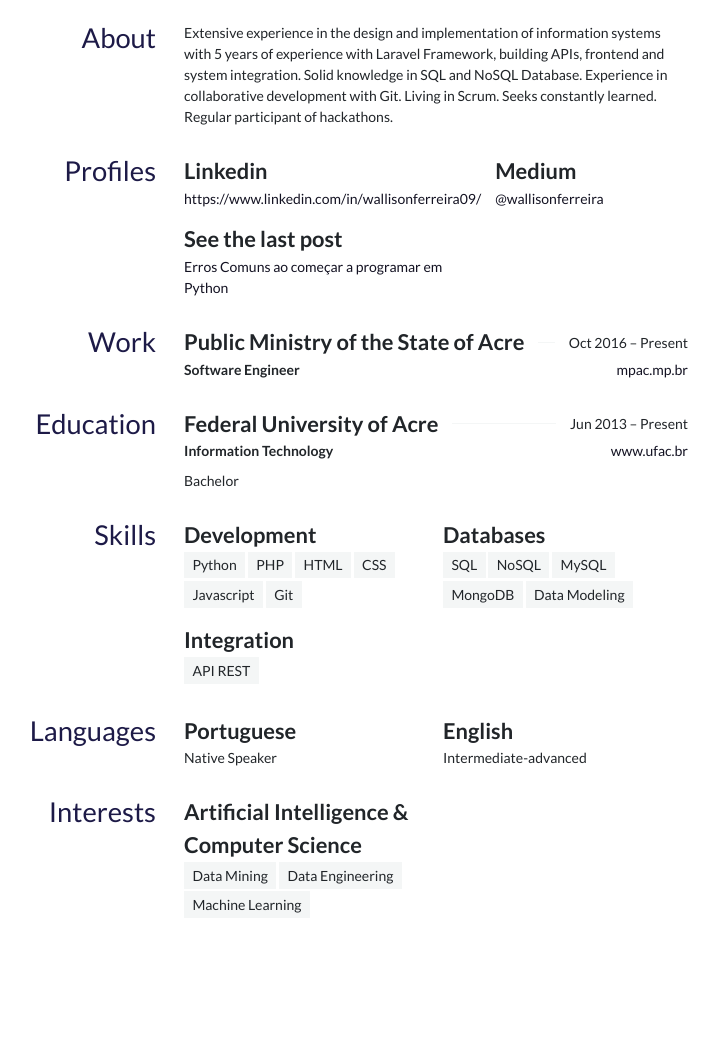
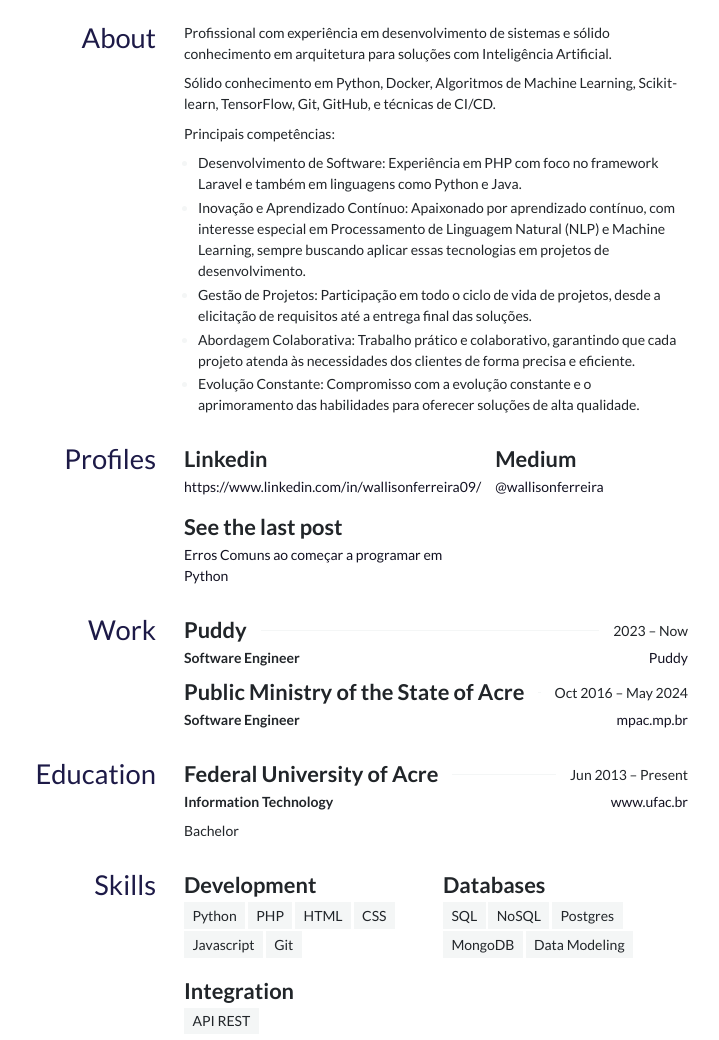
Before and after one commit to wallisonferreira/wallisonferreira.github.io, a website: page index.html in a window 1280 px wide. Shown: the part 320-1360 px from the top of the page, without its empty margins (302-1021 px from the left). Before the commit the page ends 1297 px from the top, so only its background shows below. Drawn offline with Linux system fonts and the light colour scheme.

Commit message:
refact: ajustes no currículo

```diff
--- a/index.html
+++ b/index.html
@@ -2,8 +2,9 @@
 <html lang="en">
   <head>
     <meta charset="utf-8" />
-    <title>Wallison Ferreira</title>
-    <meta name="description" content="Extensive experience in the design and implementation of information systems. Solid knowledge in SQL and NoSQL Database. Experience in collaborative development with Git. Living in Scrum. Seeks constantly learned. Regular participant of hackathons." />
+    <title>Desenvolvedor Backend Experiente | Wallison Ferreira</title>
+    <meta name="description" content="Currículo - Desenvolvedor Backend com 7 anos de experiência em Laravel" />
+    <meta name="keywords" content="software development, resume, software, development, code, developer, experienced">
     <meta name="viewport" content="width=device-width, initial-scale=1" />
     <link rel="stylesheet" href="https://fonts.googleapis.com/css?family=Lato:400,700&display=swap" />
     <style>:root {
@@ -222,7 +223,7 @@ blockquote > * + * {
   </head>
   <body>
       <header class="masthead">
-          <h1>Wallison Ferreira</h1>
+          <h1>Resume - Wallison Ferreira</h1>
           <h2>Backend Developer</h2>
       </header>
       <section id="contact">
@@ -237,7 +238,19 @@ blockquote > * + * {
         <section id="about">
           <h3>About</h3>
           <article>
-            <p>Extensive experience in the design and implementation of information systems with 5 years of experience with Laravel Framework, building APIs, frontend and system integration. Solid knowledge in SQL and NoSQL Database. Experience in collaborative development with Git. Living in Scrum. Seeks constantly learned. Regular participant of hackathons.</p>
+            <p>Profissional com experiência em desenvolvimento de sistemas e sólido conhecimento em arquitetura para soluções com Inteligência Artificial.</p>
+
+            <p>Sólido conhecimento em Python, Docker, Algoritmos de Machine Learning, Scikit-learn, TensorFlow, Git, GitHub, e técnicas de CI/CD.</p>
+
+            <p>Principais competências:</p>
+
+            <ul>
+              <li>Desenvolvimento de Software: Experiência em PHP com foco no framework Laravel e também em linguagens como Python e Java.</li>
+              <li>Inovação e Aprendizado Contínuo: Apaixonado por aprendizado contínuo, com interesse especial em Processamento de Linguagem Natural (NLP) e Machine Learning, sempre buscando aplicar essas tecnologias em projetos de desenvolvimento.</li>
+              <li>Gestão de Projetos: Participação em todo o ciclo de vida de projetos, desde a elicitação de requisitos até a entrega final das soluções.</li>
+              <li>Abordagem Colaborativa: Trabalho prático e colaborativo, garantindo que cada projeto atenda às necessidades dos clientes de forma precisa e eficiente.</li>
+              <li>Evolução Constante: Compromisso com a evolução constante e o aprimoramento das habilidades para oferecer soluções de alta qualidade.</li>
+            </ul>
           </article>
         </section>
         <section id="profiles">
@@ -245,7 +258,7 @@ blockquote > * + * {
           <div class="grid-list">
               <div>
                   <h4>Linkedin</h4>
-                    <a href="https://www.linkedin.com/in/wallison-s-081247133/">https://www.linkedin.com/in/wallisonferreira09/</a>
+                    <a href="https://www.linkedin.com/in/wallisonferreira09/">https://www.linkedin.com/in/wallisonferreira09/</a>
               </div>
               <div>
                   <h4>Medium</h4>
@@ -262,19 +275,32 @@ blockquote > * + * {
         <h3>Work</h3>
         <div class="stack">
             <article>
-              <header>
+              <div>
+                <div class="spaced-list">
+                  <h4>Puddy</h4>
+                  <span>
+                    <time datetime="2016-10-17">2023</time> –
+                    Now
+                  </span>
+                </div>
+                <div class="spaced-list">
+                    <strong>Software Engineer</strong>
+                    <a href="https://puddy.pet">Puddy</a>
+                </div>
+              </div>
+              <div>
                 <div class="spaced-list">
                   <h4>Public Ministry of the State of Acre</h4>
                   <span>
                     <time datetime="2016-10-17">Oct 2016</time> –
-                    Present
+                    <time datetime="2024-05-01">May 2024</time>
                   </span>
                 </div>
                 <div class="spaced-list">
                     <strong>Software Engineer</strong>
                     <a href="https://mpac.mp.br">mpac.mp.br</a>
                 </div>
-              </header>
+              </div>
             </article>
         </div>
       </section>
@@ -318,7 +344,7 @@ blockquote > * + * {
                 <ul class="tag-list">
                     <li>SQL</li>
                     <li>NoSQL</li>
-                    <li>MySQL</li>
+                    <li>Postgres</li>
                     <li>MongoDB</li>
                     <li>Data Modeling</li>
                 </ul>
@@ -340,7 +366,7 @@ blockquote > * + * {
             </div>
             <div>
                 <h4>English</h4>
-              Intermediate-advanced
+              Advanced
             </div>
         </div>
       </section>
```
